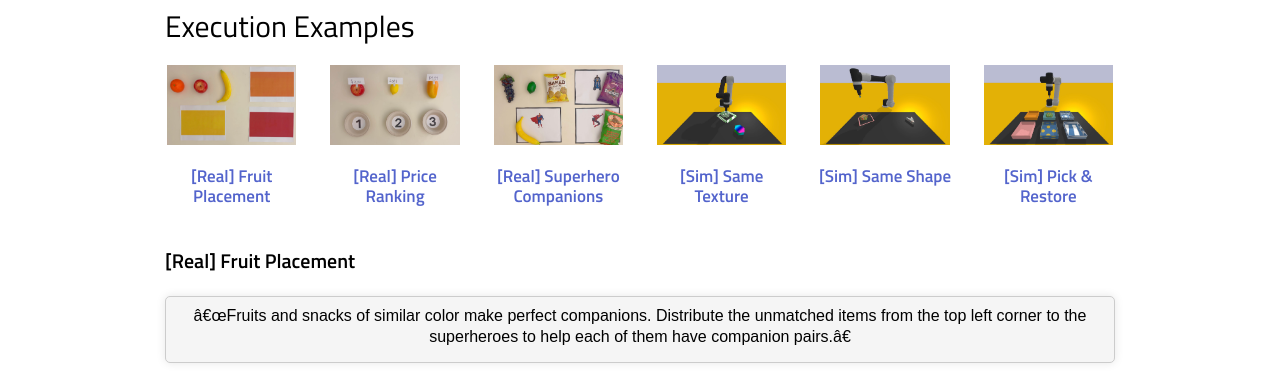
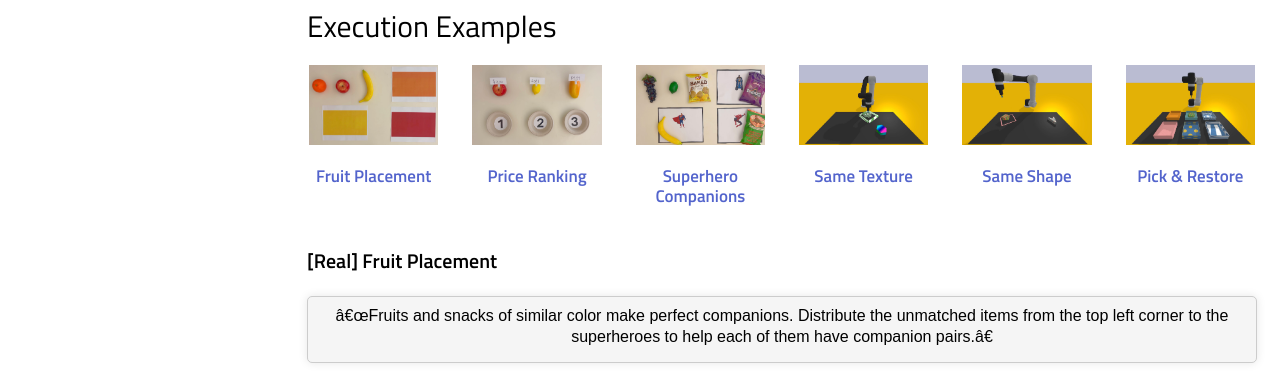
Before and after one commit to draftweb-wonderful/draftweb-wonderful.github.io, a plain HTML site: page index.html in a window 1280 px wide. Shown: the part 1931-2305 px from the top of the page. Drawn offline with nearby package versions, Linux system fonts and the light colour scheme; a script that the page names is missing.

Commit message:
Update index.html

```diff
--- a/index.html
+++ b/index.html
@@ -12,7 +12,7 @@ body {
     font-weight: 300;
     font-size: 17px;
     margin-left: auto;
-    margin-right: auto;
+    margin-right: au
 }
 
 
@@ -490,37 +490,37 @@ pre {
             <div class="col-md-2 text-center">
                 <a href="#fruit_placement">
                     <img src="media/color_fruit_4.png" height="80px">
-                    <h4><strong>[Real] Fruit Placement</strong></h4>
+                    <h4><strong>Fruit Placement</strong></h4>
                 </a>
             </div>
             <div class="col-md-2 text-center">
                 <a href="#price_rank">
                     <img src="media/price_rank_1.png" height="80x">
-                    <h4><strong>[Real] Price Ranking</strong></h4>
+                    <h4><strong>Price Ranking</strong></h4>
                 </a>
             </div>
             <div class="col-md-2 text-center">
                 <a href="#superhero">
                     <img src="media/super_hero_1.png" height="80px">
-                    <h4><strong>[Real] Superhero Companions</strong></h4>
+                    <h4><strong>Superhero Companions</strong></h4>
                 </a>
             </div>
             <div class="col-md-2 text-center">
                 <a href="#same_texture">
                     <img src="media/same_texture.png" height="80px">
-                    <h4><strong>[Sim] Same Texture</strong></h4>
+                    <h4><strong>Same Texture</strong></h4>
                 </a>
             </div>
             <div class="col-md-2 text-center">
                 <a href="#same_shape">
                     <img src="media/same_shape.png" height="80x">
-                    <h4><strong>[Sim] Same Shape</strong></h4>
+                    <h4><strong>Same Shape</strong></h4>
                 </a>
             </div>
             <div class="col-md-2 text-center">
                 <a href="#pick_restore">
                     <img src="media/pick_restore.png" height="80px">
-                    <h4><strong>[Sim] Pick & Restore</strong></h4>
+                    <h4><strong>Pick & Restore</strong></h4>
                 </a>
             </div>
         </div>
```
